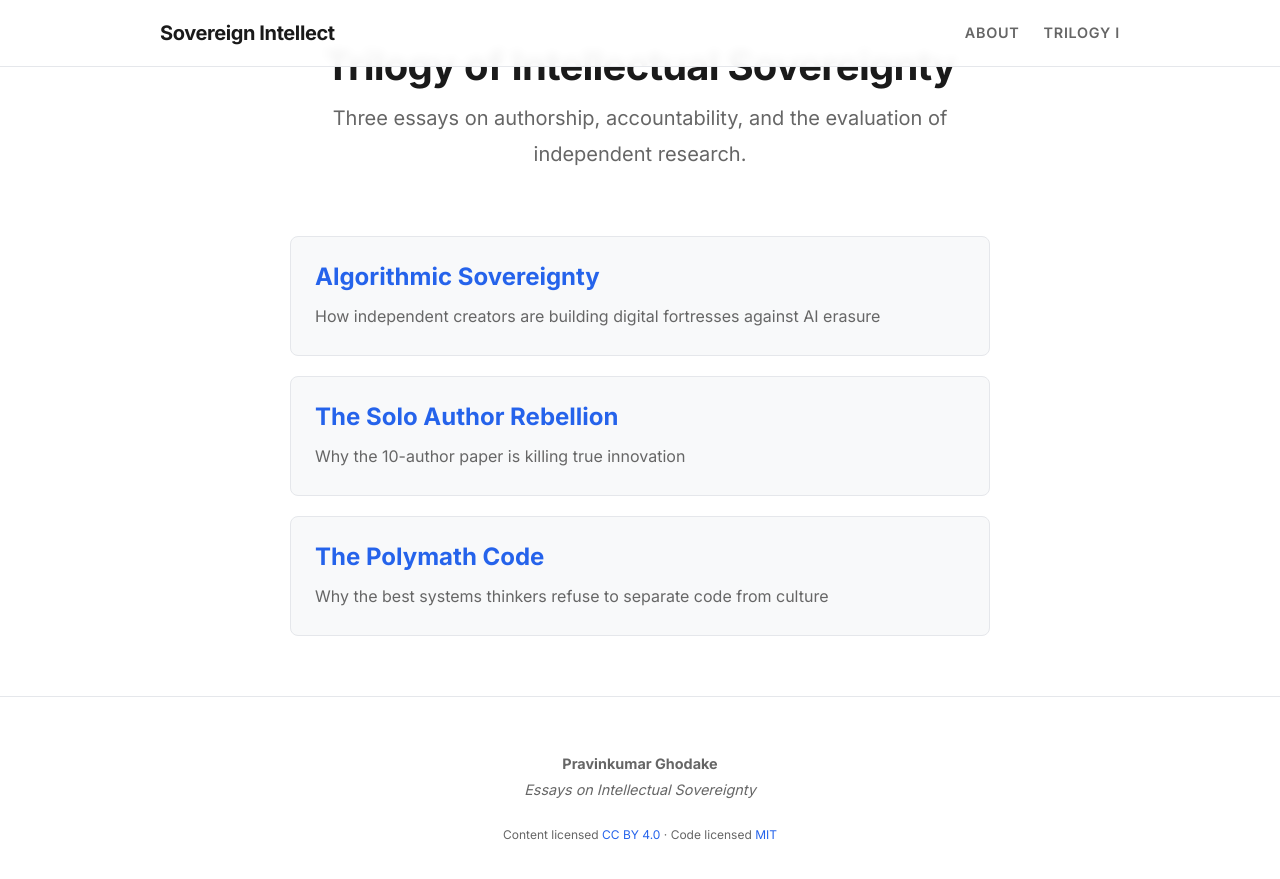
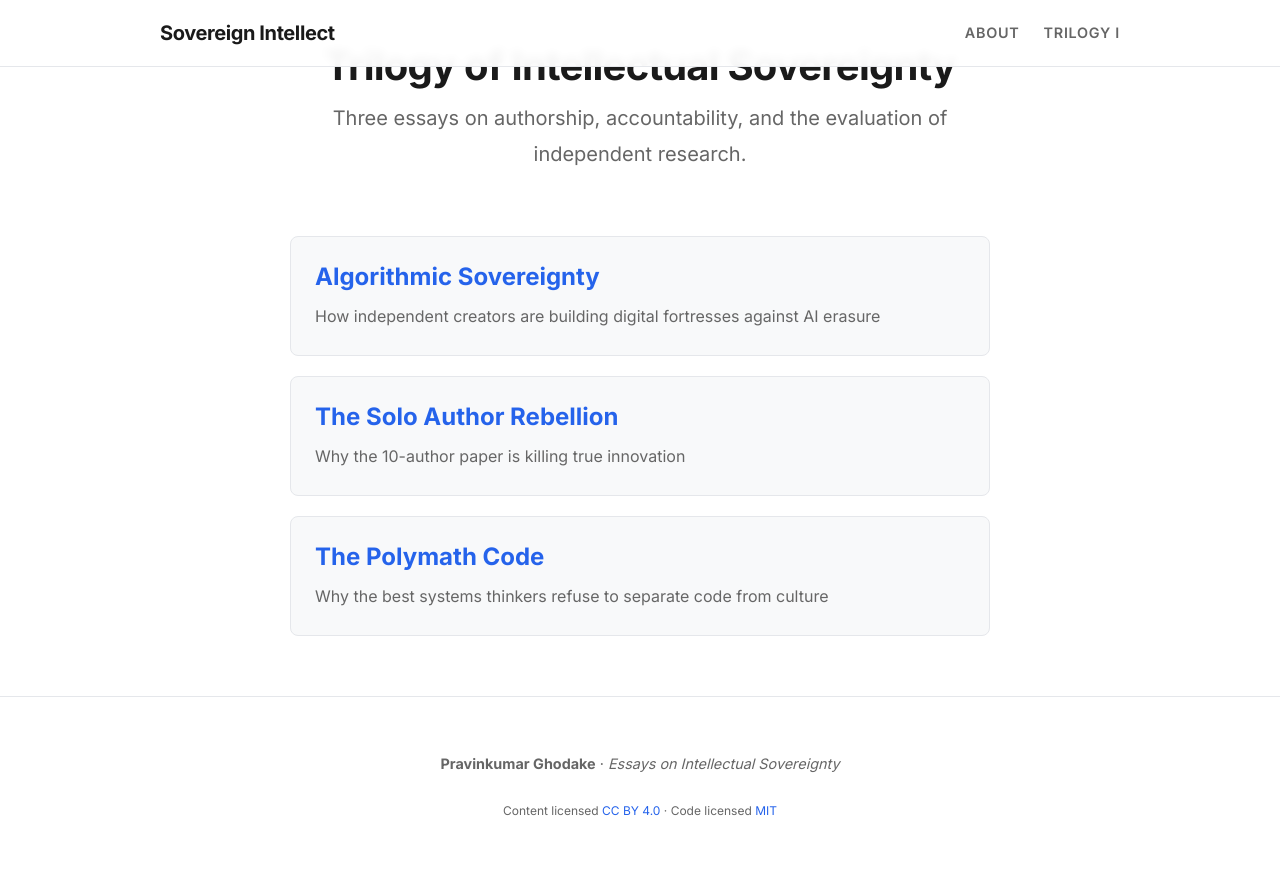
Before and after one commit to pravinkumar-ghodake/sovereign-intellect-blog, a Jekyll site: the page built from _series/intellectual-sovereignty/index.md, in a window 1280 px wide and 900 px high, scrolled down 114 px. Shown: the top 879 px of the window. Built offline with Jekyll 4.4.1, drawn with Linux system fonts in a browser that asks for light colours.

Commit message:
Update footer.html

```diff
--- a/_includes/footer.html
+++ b/_includes/footer.html
@@ -1,18 +1,13 @@
 <footer class="site-footer h-card">
-  <data class="u-url" href="{{ '/' | relative_url }}"></data>
   <div class="wrapper">
-    <div align="center">
     <p>
-        <strong>{{ site.author.name | default: site.title }}</strong><br>
-        <em>Essays on Intellectual Sovereignty</em>
+      <strong>{{ site.author.name | default: site.title }}</strong> · <em>Essays on Intellectual Sovereignty</em>
     </p>
-      <p>
+    <p style="margin-top: 1rem;">
       <sub>
-          Content licensed
-          <a href="https://creativecommons.org/licenses/by/4.0/">CC BY 4.0</a> ·
+        Content licensed <a href="https://creativecommons.org/licenses/by/4.0/">CC BY 4.0</a> ·
         Code licensed <a href="https://opensource.org/licenses/MIT">MIT</a>
       </sub>
     </p>
   </div>
-  </div>
 </footer>
```
Lines whose indentation alone changed are shown as unchanged.
